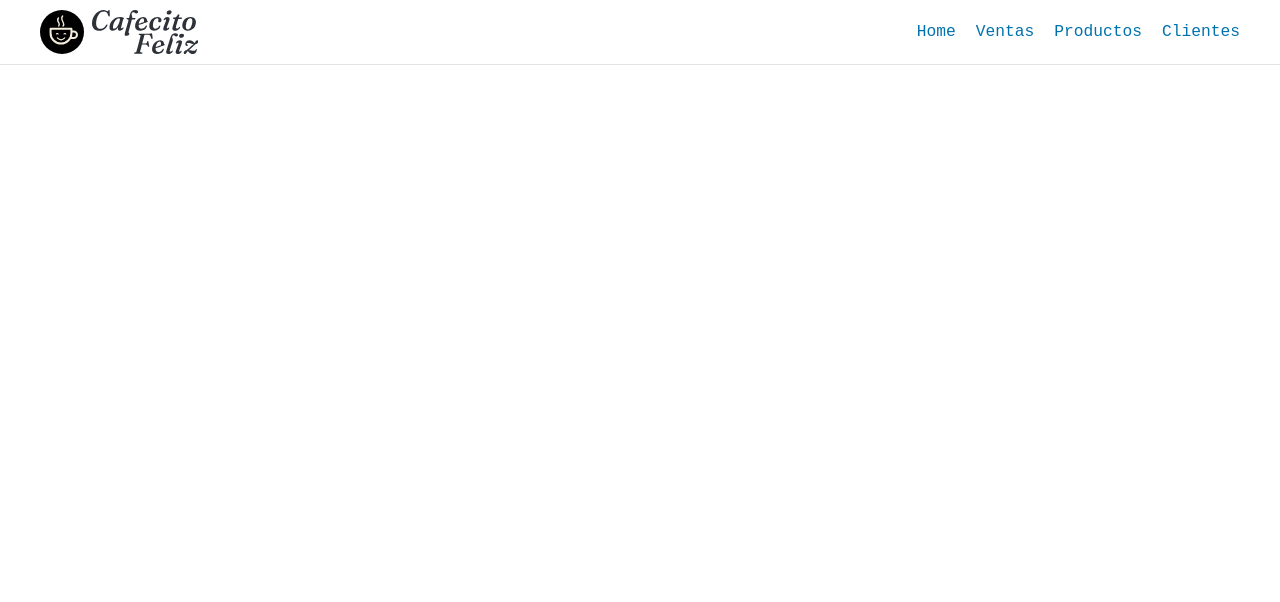
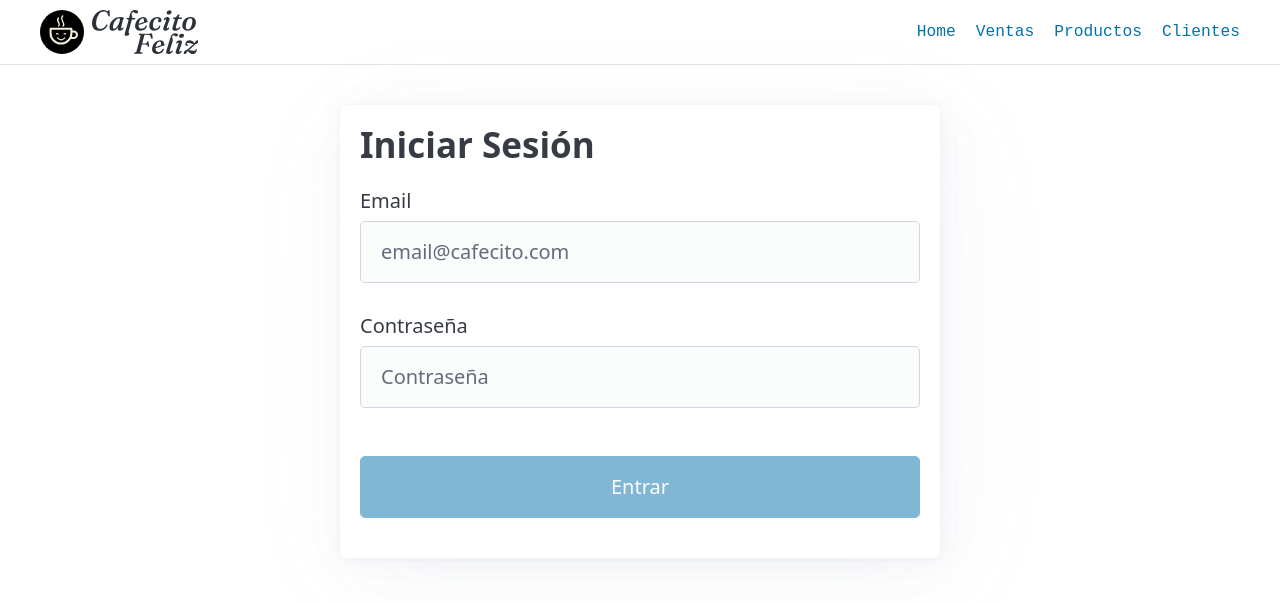
Before and after one commit to axelintu/cafecito-feliz-afp, a React (Vite) app in the folder frontend/: page /login in a window 1280 px wide. Shown: the top 602 px of the page. Built offline with nearby package versions, Linux system fonts and the light colour scheme.

Commit message:
feat: Add login page and login form

```diff
--- a/frontend/src/App.jsx
+++ b/frontend/src/App.jsx
@@ -3,6 +3,7 @@ import Home from './pages/Home/Home.jsx';
 import Customers from './pages/Customers/Customers.jsx';
 import Products from './pages/Products/Products.jsx';
 import Sales from './pages/Sales/Sales.jsx';
+import Login from './pages/Login/Login.jsx';
 import Layout from './layout/Layout.jsx';
 
 function App() {
@@ -11,6 +12,7 @@ function App() {
       <Layout>
         <Routes>
           <Route path="/" element={<Home />} />
+          <Route path="/login" element={<Login />} />
           <Route path="/ventas" element={<Sales />} />
           <Route path="/productos" element={<Products />} />
           <Route path="/clientes" element={<Customers />} />
--- /dev/null
+++ b/frontend/src/pages/Login/Login.jsx
@@ -0,0 +1,53 @@
+import { useState } from 'react';
+
+function Login() {
+  const [email, setEmail] = useState('');
+  const [password, setPassword] = useState('');
+
+  const onSubmit = (e) => {
+    e.preventDefault();
+  };
+
+  return (
+    <>
+      <article className="login-container">
+        <h2>Iniciar Sesión</h2>
+        <form onSubmit={onSubmit}>
+          <fieldset>
+            <label>
+              Email
+              <input
+                name="email"
+                type="email"
+                value={email}
+                placeholder="email@cafecito.com"
+                autoComplete="email"
+                onChange={(event) => setEmail(event.target.value)}
+                required
+              />
+            </label>
+            <label>
+              Contraseña
+              <input
+                type="password"
+                name="password"
+                value={password}
+                placeholder="Contraseña"
+                autoComplete="current-password"
+                onChange={(event) => setPassword(event.target.value)}
+                required
+              />
+            </label>
+          </fieldset>
+
+          <button
+            type="submit"
+            disabled={!email || !password}
+          >Entrar</button>
+        </form>
+      </article>
+    </>
+  );
+}
+
+export default Login;
--- a/frontend/src/styles/styles.css
+++ b/frontend/src/styles/styles.css
@@ -28,3 +28,9 @@ h1.cafecito-logo {
 	white-space: nowrap;
 	border: 0;
 }
+
+/* Login */
+.login-container {
+	max-width: 600px;
+	margin: 0 auto;
+}
```
